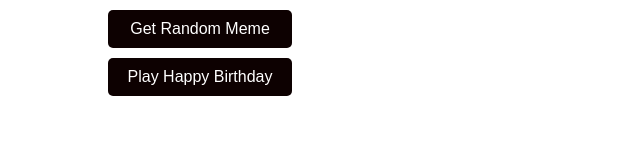
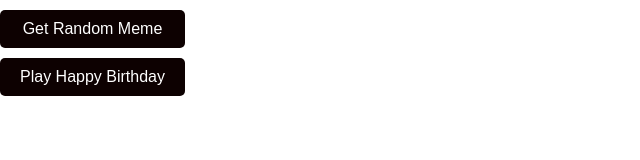
Before and after one commit to killshotroxs/API-meme-Project, a plain HTML site: page index.html in a window 1280 px wide. Shown: the whole page, without its empty margins (0-640 px from the left). Drawn offline with Linux system fonts and the light colour scheme.

Commit message:
adjusting view

```diff
--- a/index.css
+++ b/index.css
@@ -3,9 +3,8 @@ body {
   display: grid;
   justify-content: center;
   align-items: center;
-    max-width: 400px;
-    max-height: 600px;
-
+  max-width: fit-content;
+  max-height: fit-content;
 }
 
 #meme-image {
@@ -40,7 +39,6 @@ body {
   text-align: center;
 }
 
-
 #meme-container button {
   margin-top: 10px; /* Add some space between the buttons and the image */
 }
```
Lines whose indentation alone changed are shown as unchanged.
